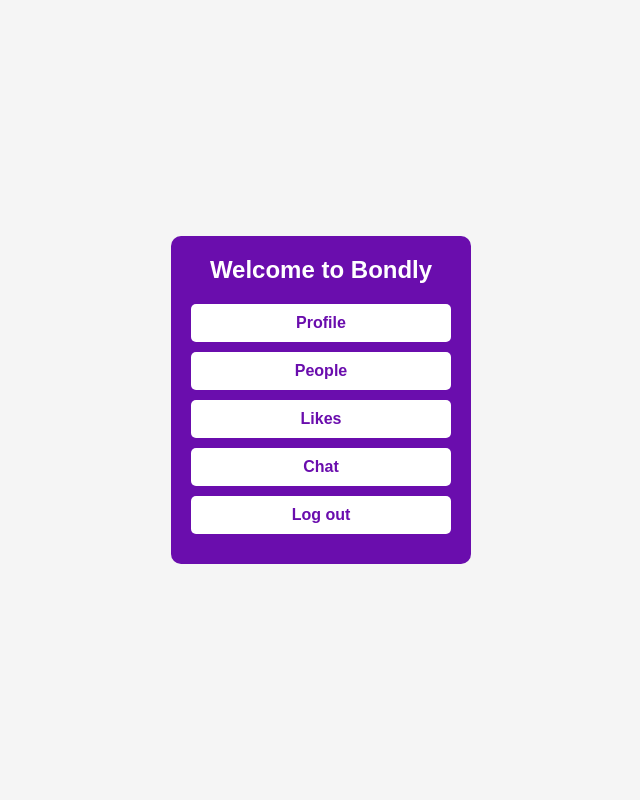
After one commit to Mohannad612/TruckTrek, a Flask app: page / in a window 1280 px wide. The commit adds this page. Shown: the whole page, without its empty margins (319-959 px from the left). Run offline with Flask 3, Linux system fonts and the light colour scheme; a user stored in the database is signed in.

```diff
--- /dev/null
+++ b/Main tab/static/styles.css
@@ -0,0 +1,97 @@
+/* Universal styles */
+* {
+    margin: 0;
+    padding: 0;
+    box-sizing: border-box;
+    font-family: 'Arial', sans-serif;
+}
+
+body {
+    background-color: #f5f5f5;
+    color: #333; /* Ensure text color is consistent across the body */
+    display: flex;
+    justify-content: center;
+    align-items: center;
+    height: 100vh;
+}
+
+/* Container styles */
+.container {
+    text-align: center;
+    background-color: #6A0DAD;
+    border-radius: 10px;
+    padding: 20px;
+    width: 300px;
+}
+
+/* Header styles */
+.header h1 {
+    font-size: 24px;
+    margin-bottom: 20px;
+    color: #fff; /* Ensure header text color contrasts well with background */
+}
+
+/* Button styles */
+.btn {
+    display: block;
+    background-color: #fff;
+    color: #6A0DAD;
+    text-decoration: none;
+    padding: 10px 20px;
+    border-radius: 5px;
+    margin: 10px 0;
+    font-weight: bold;
+    transition: background-color 0.3s, color 0.3s;
+}
+
+.btn:hover {
+    background-color: #9b30ff;
+    color: #fff;
+}
+
+/* Main container for larger layout */
+.main-container {
+    max-width: 960px;
+    margin: 0 auto;
+    padding: 20px;
+}
+
+/* Heading styles */
+h1, h2 {
+    color: #6a1b9a;
+    text-align: center;
+}
+
+/* Likes section styles */
+.likes-section {
+    margin-bottom: 30px;
+}
+
+/* Profile card styles */
+.profile-cards {
+    display: flex;
+    flex-wrap: wrap;
+    justify-content: space-around;
+}
+
+.profile-card {
+    background-color: #fff;
+    border: 1px solid #ddd;
+    border-radius: 10px;
+    overflow: hidden;
+    margin: 10px;
+    width: 200px;
+    text-align: center;
+    box-shadow: 0 4px 6px rgba(0, 0, 0, 0.1);
+}
+
+.profile-card img {
+    width: 100%;
+    height: auto;
+    border-bottom: 1px solid #ddd;
+}
+
+.profile-card p {
+    padding: 10px;
+    color: #333;
+}
--- /dev/null
+++ b/Main tab/templates/home.html
@@ -0,0 +1,23 @@
+<!DOCTYPE html>
+<html lang="en">
+<head>
+    <meta charset="UTF-8">
+    <meta name="viewport" content="width=device-width, initial-scale=1.0">
+    <title>Home</title>
+    <link rel="stylesheet" href="{{ url_for('static', filename='styles.css') }}">
+</head>
+<body>
+    <div class="container">
+        <div class="header">
+            <h1>Welcome to Bondly</h1>
+        </div>
+        <div class="main-buttons">
+            <a href="{{ url_for('profile') }}" class="btn">Profile</a>
+            <a href="{{ url_for('profiles') }}" class="btn">People</a>
+            <a href="{{ url_for('likes') }}" class="btn">Likes</a>
+            <a class="btn">Chat</a>
+            <a href="{{ url_for('login') }}" class="btn">Log out</a>
+        </div>
+    </div>
+</body>
+</html>
```
Also changed, not shown: Main tab/templates/likes.html (added, +44 -0 lines), Main tab/templates/likes_received.html (added, +17 -0 lines), Main tab/templates/likes_sent.html (added, +17 -0 lines), Main tab/templates/login.html (added, +33 -0 lines), Main tab/templates/profile.html (renamed from profile.html, +7 -4 lines), Main tab/templates/profiles.html (added, +35 -0 lines), Main tab/templates/register.html (added, +25 -0 lines), Main tab/Main.py (renamed from Main.py), Main tab/instance/app.db (added), Main tab/instance/database.db (added), Main tab/instance/profiles.db (added), Main tab/static/profile.css (renamed from profile.css), Main tab/static/uploads/user_1/user_1_photo_1.jpg (added), Main tab/static/uploads/user_2/user_2_photo_1.jpeg (added), 2 more files.
